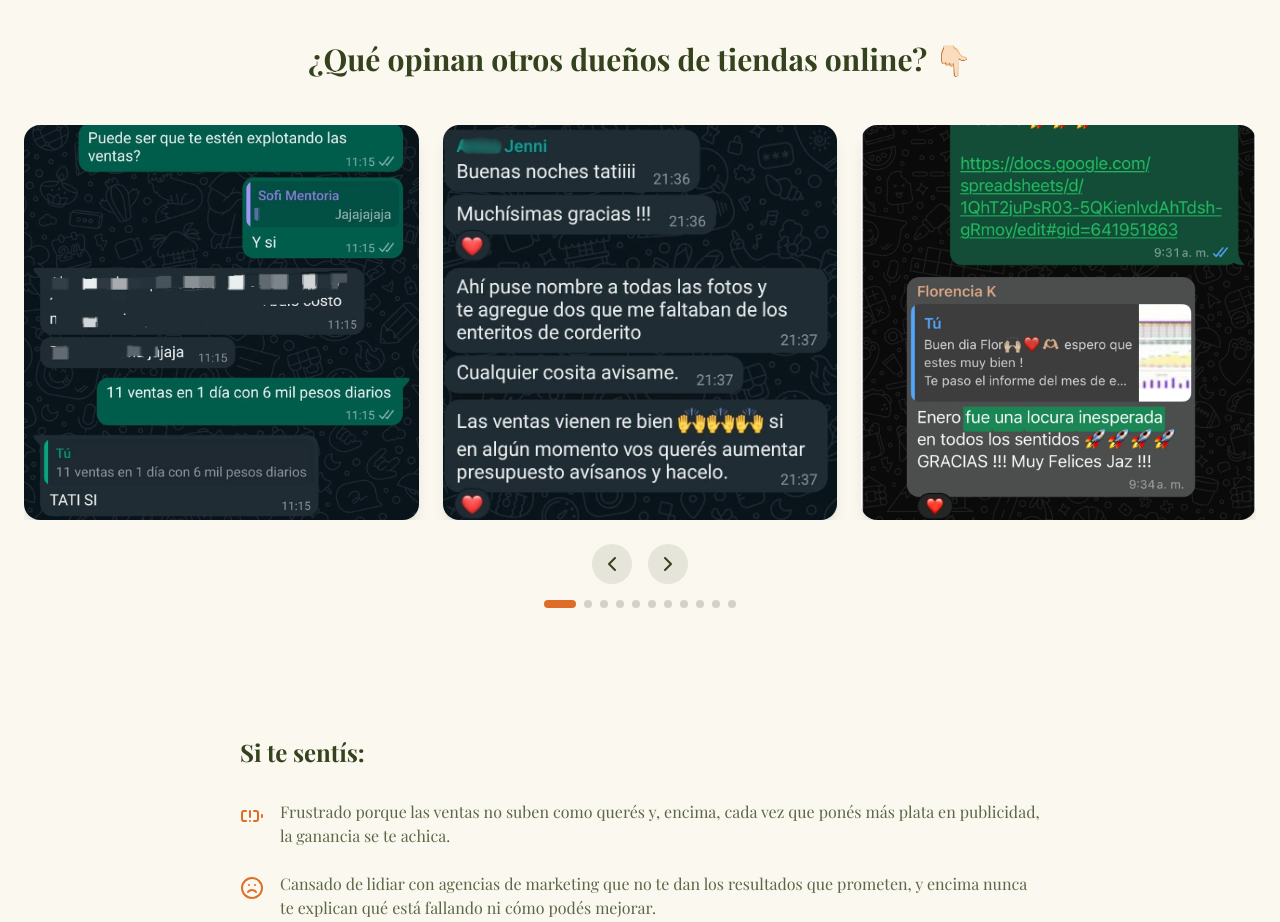
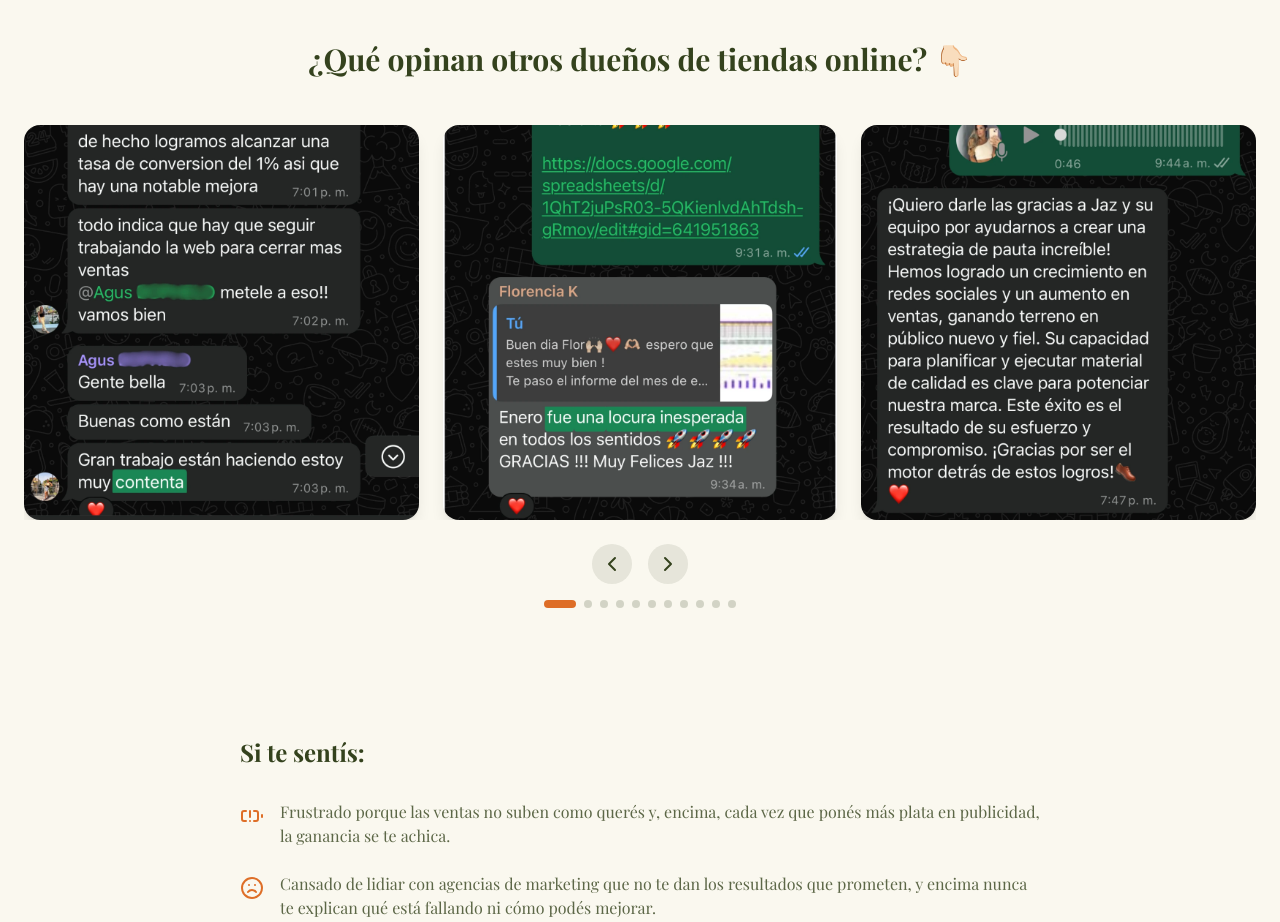
Before and after one commit to Tatiana11777/monky, a Next.js app: page / in a window 1280 px wide. Shown: the part 1140-2062 px from the top of the page. Built offline with nearby package versions, Linux system fonts and the light colour scheme; a web font is replaced by a local one.

Commit message:
Update testimonials-carousel.tsx

```diff
--- a/components/testimonials-carousel.tsx
+++ b/components/testimonials-carousel.tsx
@@ -12,19 +12,19 @@ export default function TestimonialsCarousel() {
 
   // Testimonial images from public folder (77.webp removed)
   const testimonials = [
-    { id: 1,  image: "/11.webp" },
-    { id: 2,  image: "/66.webp" },
-    { id: 3,  image: "/55.webp" },
-    { id: 4,  image: "/44.webp" },
-    { id: 5,  image: "/33.webp" },
-    { id: 6,  image: "/22.webp" },
-    { id: 7,  image: "/7.webp"  },
-    { id: 8,  image: "/6.webp"  },
-    { id: 9,  image: "/5.webp"  },
-    { id: 10, image: "/4.webp"  },
-    { id: 11, image: "/3.webp"  },
-    { id: 12, image: "/2.webp"  },
-    { id: 13, image: "/1.webp"  },
+  { id: 1,  image: "/2.webp"  },
+  { id: 2,  image: "/55.webp" },
+  { id: 3,  image: "/7.webp"  },
+  { id: 4,  image: "/33.webp" },
+  { id: 5,  image: "/44.webp" },
+  { id: 6,  image: "/6.webp"  },
+  { id: 7,  image: "/11.webp" },
+  { id: 8,  image: "/22.webp" },
+  { id: 9,  image: "/5.webp"  },
+  { id: 10, image: "/3.webp"  },
+  { id: 11, image: "/66.webp" },
+  { id: 12, image: "/4.webp"  },
+  { id: 13, image: "/1.webp"  },
   ]
 
   // Responsive slidesPerView
```
